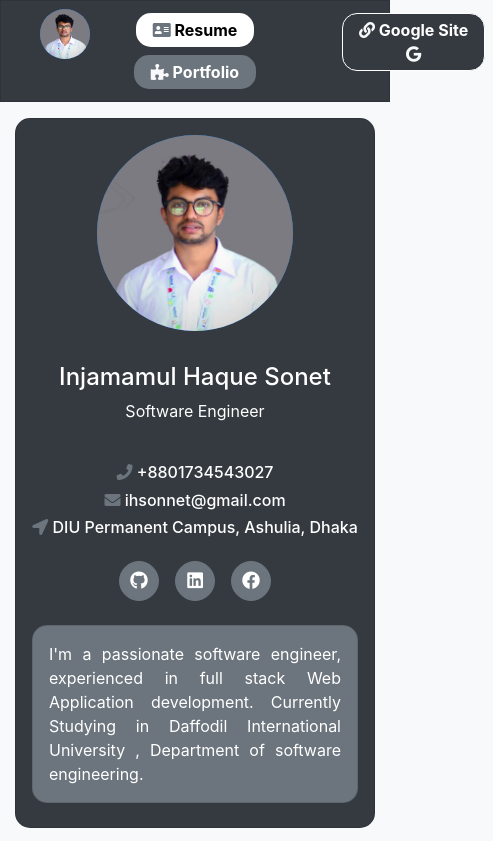
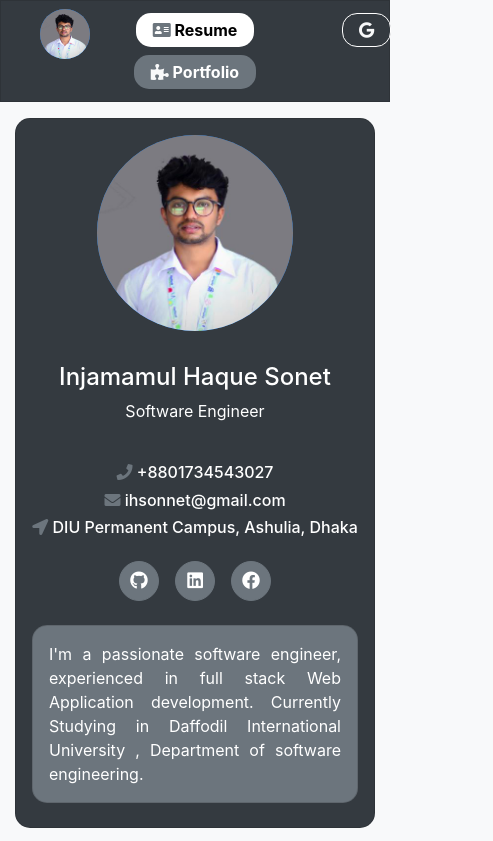
Before and after one commit to ihsonnet/e-resume-bootstrap, a plain HTML site: page index.html in a window 390 px wide. Shown: the top 841 px of the page, 493 px wide, since content can reach past the window. Drawn offline with Linux system fonts and the light colour scheme.

Commit message:
responsive fix

```diff
--- a/index.html
+++ b/index.html
@@ -41,8 +41,8 @@
               <div class="col-2">
                <div style="text-align: right;">
                 <button class="btn py-1 px-3 mx-2 my-1 bg-dark border-white text-white" style="border-radius:15px;" onclick="window.open('https://sites.google.com/diu.edu.bd/ihsonnet', '_blank')">
-                  <div class="d-md-block d-sm-none"><span><i class="fas fa-link text-light"></i></span><b> Google Site</b></div>
-                  <div class="d-md-none d-sm-block"><span><i class="fab fa-google text-light"></i></span></div>
+                  <div class="d-none d-md-block"><span><i class="fas fa-link text-light"></i></span><b> Google Site</b></div>
+                  <div class="d-md-none d-xs-block d-sm-block"><span><i class="fab fa-google text-light"></i></span></div>
                 </button>
                </div>
               </div>
```
